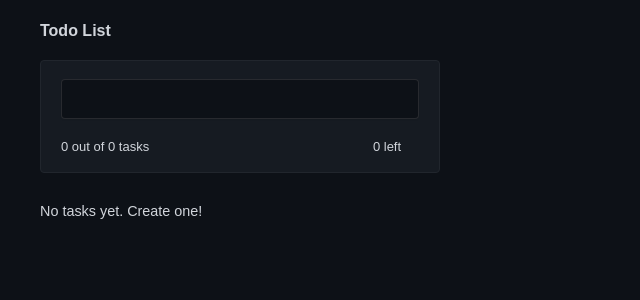
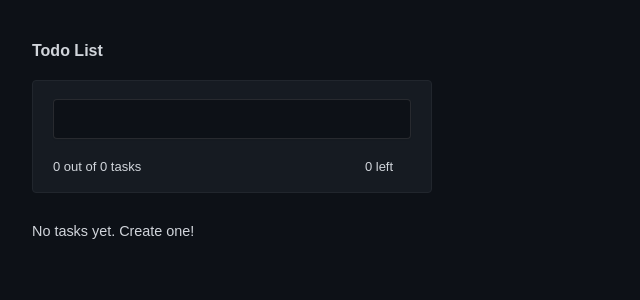
Before and after one commit to cesarcode-init/react-typescript-todo-app, a React (Create React App) app: page / in a window 1280 px wide. Shown: the top 300 px of the page, without its empty margins (0-640 px from the left). Built offline with nearby package versions, Linux system fonts and the light colour scheme.

Commit message:
style: format code and error style

```diff
--- a/src/components/Todos/Todos.module.css
+++ b/src/components/Todos/Todos.module.css
@@ -1,5 +1,5 @@
 .Todo {
-    padding: 12px 40px;
+    padding: 2rem 2rem;
 }
 
 .heading {
```
